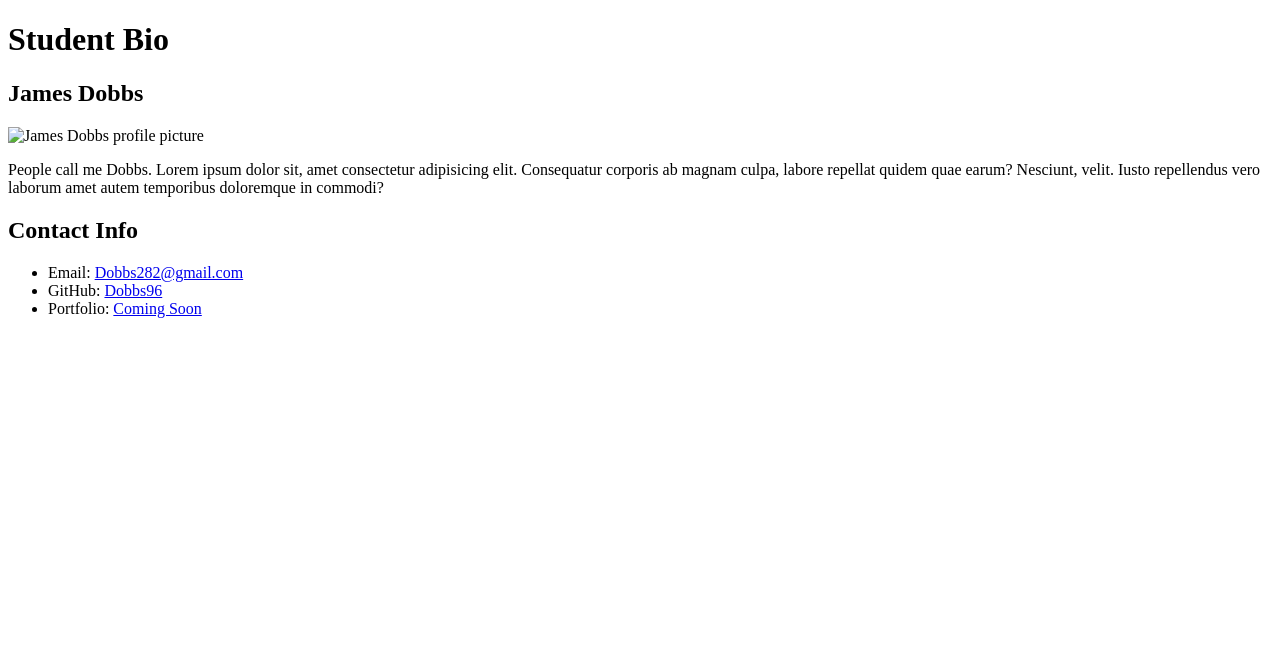
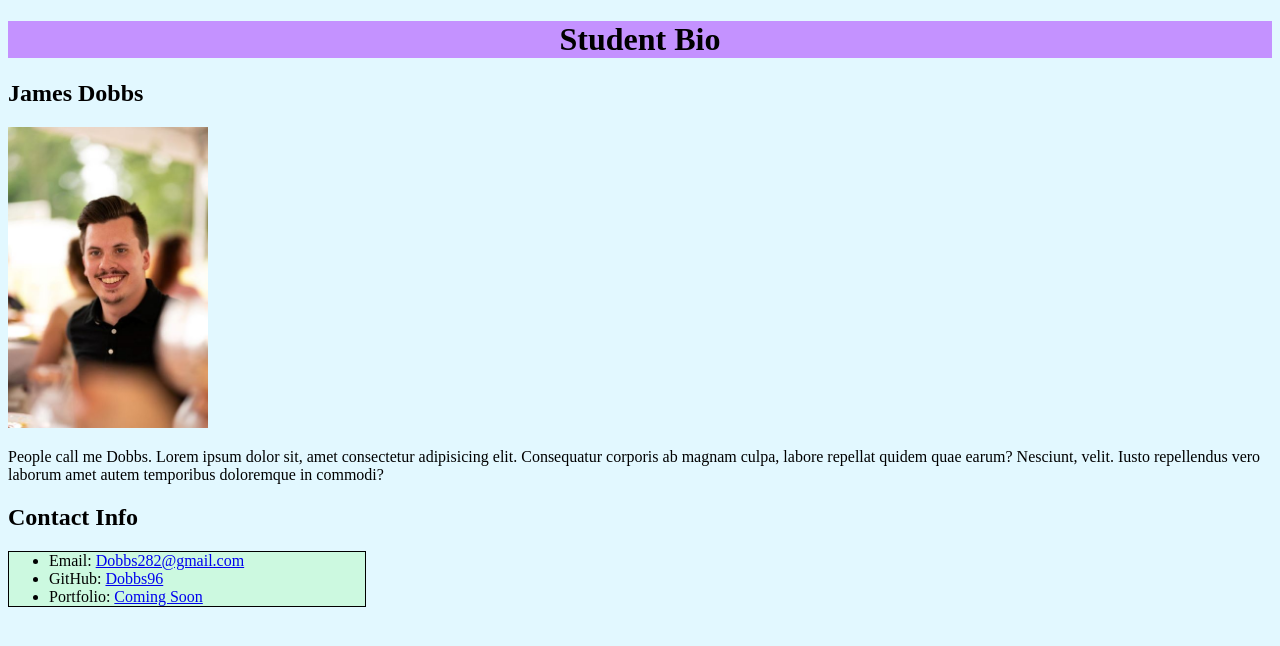
Before and after one commit to Dobbs96/first-day-repo, a plain HTML site: page On going skills/index.html in a window 1280 px wide. Drawn offline with Linux system fonts and the light colour scheme.

Commit message:
added some CSS

```diff
--- a/Class test/index.html
+++ b/On going skills/index.html
@@ -2,11 +2,11 @@
 <html lang="en-US">
   <head>
     <meta charset="UTF-8" />
+    <link rel="stylesheet" href="./style.css" />
     <title>Student Bio</title>
   </head>
 
   <body>
-    <!-- TODO: Write Your Code Below-->
     <header>
       <h1>Student Bio</h1>
     </header>
@@ -14,7 +14,7 @@
     <section>
       <h2>James Dobbs</h2>
       <img
-        src="../assets/Profile_Me2.JPG"
+        src="./Pictures/Profile_Me2.JPG"
         alt="James Dobbs profile picture"
         width="200px"
       />
@@ -25,7 +25,7 @@
         autem temporibus doloremque in commodi?
       </p>
       <h2>Contact Info</h2>
-      <ul>
+      <ul id="contact">
         <li>
           Email: <a href="mailto:Dobbs282@gmail.com">Dobbs282@gmail.com</a>
         </li>
--- /dev/null
+++ b/On going skills/style.css
@@ -0,0 +1,13 @@
+body {
+  background: rgb(226, 248, 255);
+}
+
+header {
+  text-align: center;
+  background-color: rgba(153, 0, 255, 0.411);
+}
+#contact {
+  width: 25%;
+  background-color: rgba(151, 250, 151, 0.295);
+  border: solid 1px black;
+}
```
Also changed, not shown: On going skills/Pictures/Profile_Me2.JPG (added), 1 other file.
